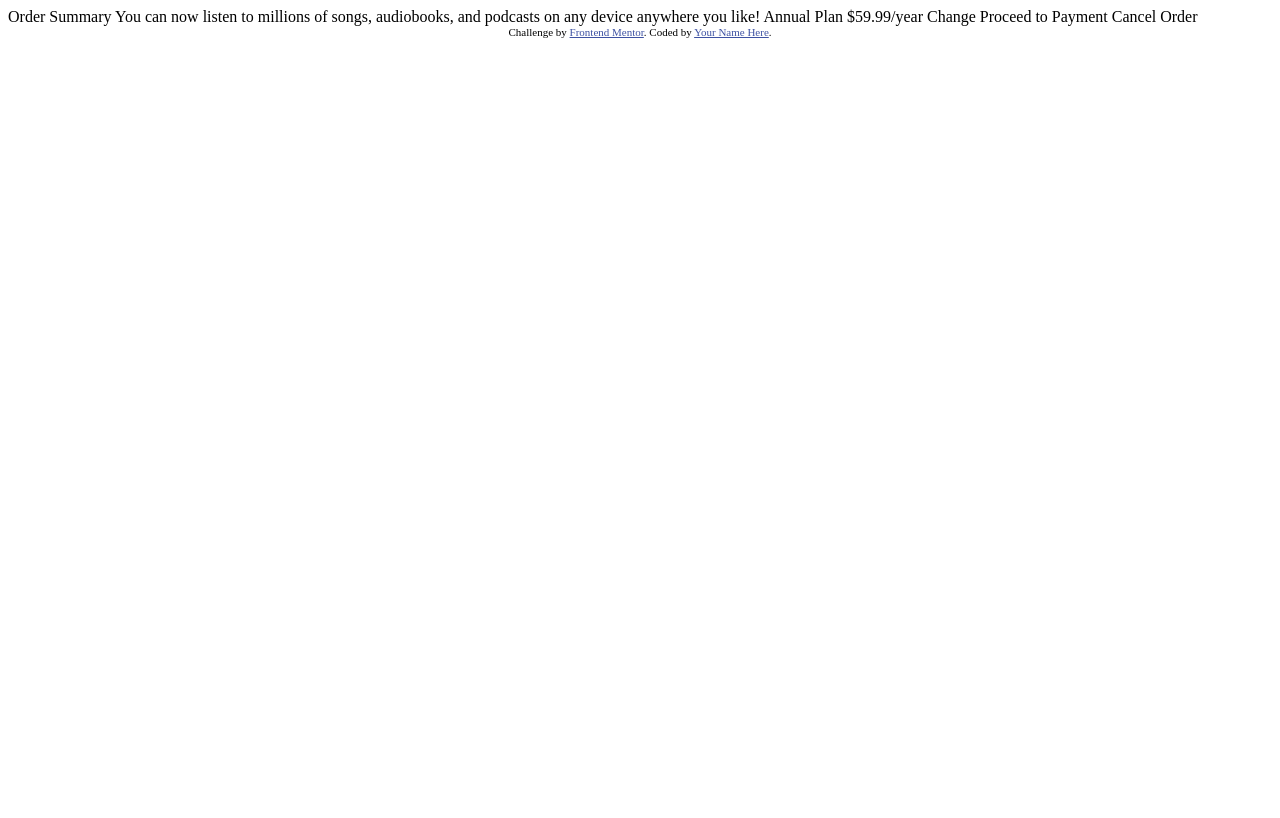
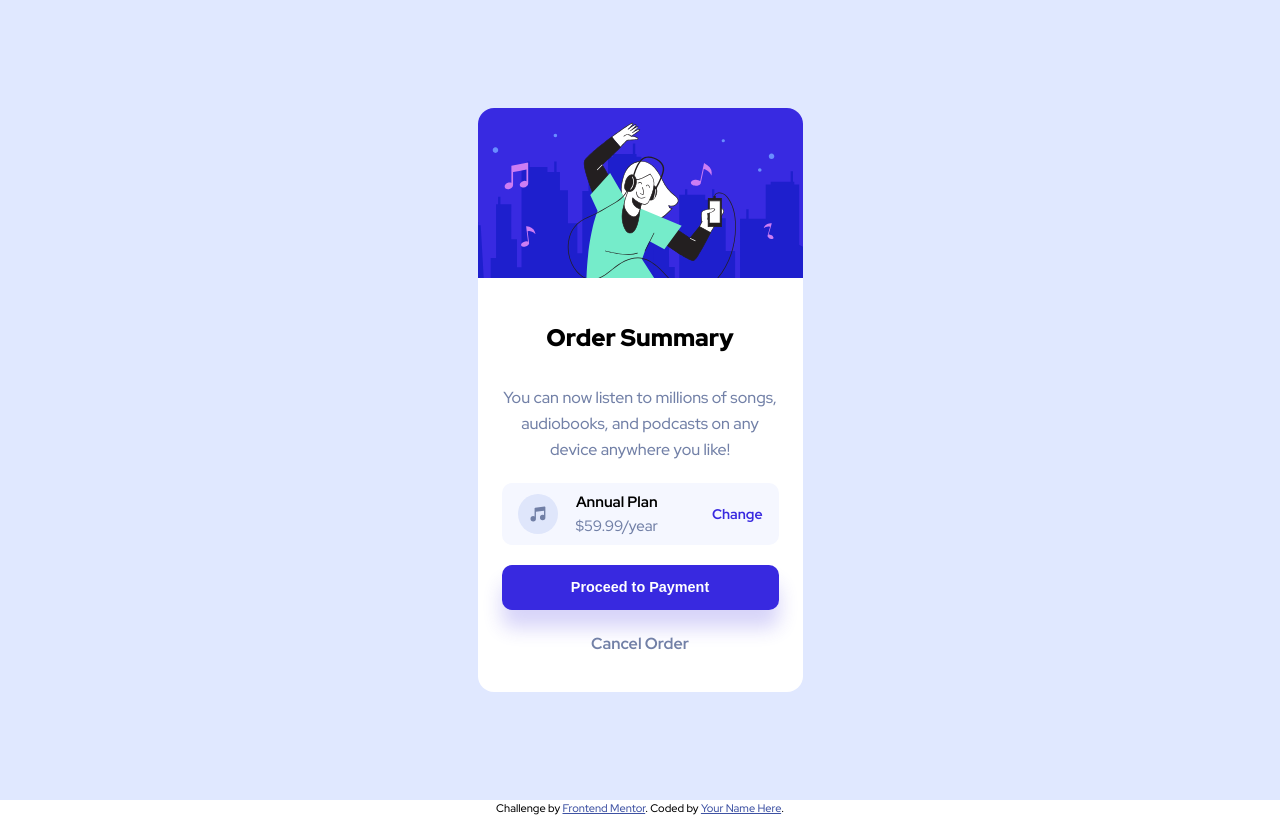
Before and after one commit to seakr1948/order-summary-component, a plain HTML site: page index.html in a window 1280 px wide. Drawn offline with Linux system fonts and the light colour scheme.

Commit message:
Main component done

```diff
--- a/index.html
+++ b/index.html
@@ -3,9 +3,11 @@
 <head>
   <meta charset="UTF-8">
   <meta name="viewport" content="width=device-width, initial-scale=1.0"> <!-- displays site properly based on user's device -->
-
+  <link rel="preconnect" href="https://fonts.googleapis.com">
+  <link rel="preconnect" href="https://fonts.gstatic.com" crossorigin>
+  <link href="https://fonts.googleapis.com/css2?family=Red+Hat+Display:wght@500;700;900&display=swap" rel="stylesheet">
   <link rel="icon" type="image/png" sizes="32x32" href="./images/favicon-32x32.png">
-
+  <link rel="stylesheet" href="style.css">
   <title>Frontend Mentor | Order summary card</title>
 
   <!-- Feel free to remove these styles or customise in your own stylesheet 👍 -->
@@ -15,19 +17,39 @@
   </style>
 </head>
 <body>
+<div class="container flex">
+  <div class="card flex">
+    <img src="./images/illustration-hero.svg" alt="" srcset="">
+    <div class="card-content flex">
+      <h2>Order Summary</h2>
+      <p>You can now listen to millions of songs, audiobooks, and podcasts on any
+        device anywhere you like!</p>
+      <div class="plan-container flex">
+        <img src="./images/icon-music.svg" alt="Music Icon" />
+        <div class="plan-description flex">
+          <p class="plan-type">Annual Plan</p>
+          <p class="plan-price">$59.99/year</p>
+        </div>
+        <a href="#" class="change-plan">Change</a>
+      </div>
+      <button class="btn">Proceed to Payment</button>
+      <a href="#" class="cancel-order">Cancel Order</a>
+    </div>
 
-  Order Summary
 
-  You can now listen to millions of songs, audiobooks, and podcasts on any
-  device anywhere you like!
 
-  Annual Plan
-  $59.99/year
 
-  Change
 
-  Proceed to Payment
-  Cancel Order
+
+
+
+
+
+
+  </div>
+
+</div>
+
 
   <div class="attribution">
     Challenge by <a href="https://www.frontendmentor.io?ref=challenge" target="_blank">Frontend Mentor</a>.
--- /dev/null
+++ b/style.css
@@ -0,0 +1,170 @@
+/* Custom variables */
+:root{
+    --pale-blue: hsl(225, 100%, 94%);
+    --bright-blue: hsl(245, 75%, 52%);
+
+    --Very-pale-blue: hsl(225, 100%, 98%);
+    --Desaturated-blue: hsl(224, 23%, 55%);
+    --Dark-blue: hsl(223, 47%, 23%);
+}
+
+
+*,
+*::before,
+*::after{
+    box-sizing: border-box;
+}
+
+body{
+    margin: 0;
+    padding: 0;
+    line-height: 1.6;
+    font-family: 'Red Hat Display', sans-serif;
+
+}
+
+h1,
+h2,
+h3,
+h4,
+h5,
+p {
+    margin: 0;
+    padding: 0;
+}
+
+p{
+    color: var(--Desaturated-blue);
+    font-size: 16px;
+}
+
+img {
+    width: 100%;
+    display: block;
+}
+
+.flex{
+    display: flex;
+}
+
+.container{
+    /* background: url('./images/pattern-background-mobile.svg'); */
+    background-repeat: no-repeat;
+    background-size: cover;
+
+    flex-direction: column;
+    justify-content: center;
+    align-items: center;
+    background-color: var(--pale-blue);
+    background-blend-mode: screen;
+    width: 100%;
+    height: 100vh;
+}
+
+@media (min-width: 375px){
+    .container{
+        /* background: url('./images/pattern-background-desktop.svg'); */
+        background-repeat: no-repeat;
+    }
+}
+
+/* Card classes */
+.card{
+    display: flex;
+    flex-direction: column;
+    width: 325px;
+    background-color: white;
+    border-radius: 1em;
+
+}
+
+.card img{
+    border-radius: 1em 1em 0 0;
+    height: 170px;
+    object-fit: cover;
+}
+
+/* card-content */
+.card-content{
+    padding: 1.5em;
+    flex-flow: column nowrap;
+
+}
+
+.card-content > *{
+
+    margin: 0.7em 0;
+}
+
+.card-content h2{
+    font-weight: 900;
+}
+
+.card-content h2, p, a{
+    text-align: center;
+}
+
+.card-content a{
+    text-decoration: none;
+    color: var(--Desaturated-blue);
+    font-weight: 700;
+}
+/* Plan and pricing */
+
+.plan-container{
+    --music-icon-width: 40px;
+    align-items: center;
+    justify-content: flex-start;
+    padding: 0.5em;
+    background-color: var(--Very-pale-blue);
+    border-radius: 10px;
+    font-size: 14px;
+}
+
+.plan-container > *{
+    margin: 0 9px;
+
+}
+
+.plan-container a{
+
+    margin-left: auto;
+}
+
+.plan-container img{
+    width: var(--music-icon-width);
+    height: var(--music-icon-width);
+}
+
+.plan-container a{
+    font-weight: bold;
+    color: var(--bright-blue);
+}
+
+.plan-description{
+    flex-flow: column nowrap;
+}
+
+.plan-type{
+    color: black;
+    font-size: 15px;
+    font-weight: 700;
+}
+
+.plan-price{
+    font-size: 15px;
+}
+
+/* Button styling */
+
+.btn{
+    padding: 1em;
+    outline: none;
+    border: none;
+    background-color: var(--bright-blue);
+    color: white;
+    font-size: 0.9em;
+    font-weight: 700;
+    border-radius: 10px;
+    box-shadow: 0 18px 19px 0px hsla(245, 75%, 52%, 0.2);
+}
```
